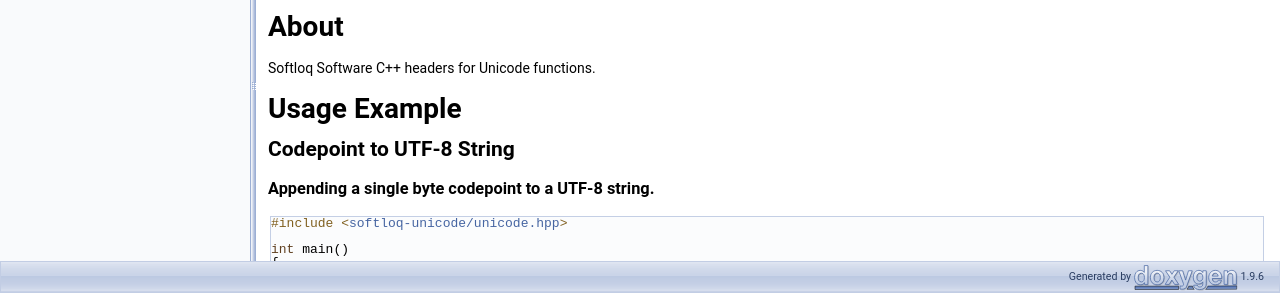
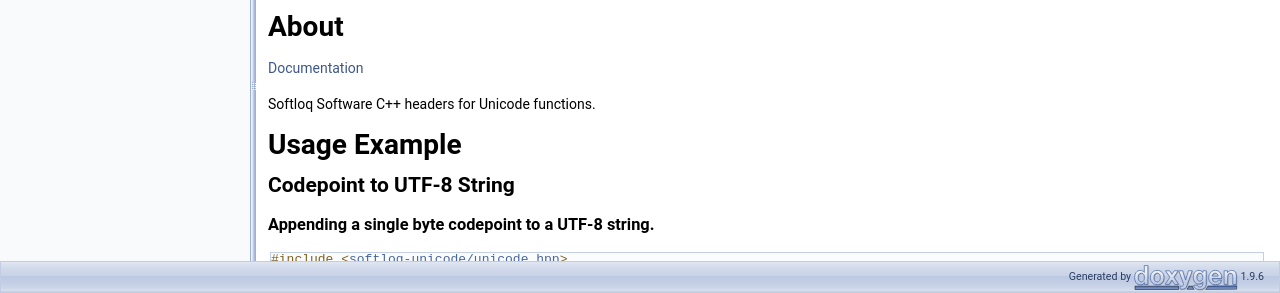
Before and after one commit to BrandonFoster/softloq-unicode-hpp, a plain HTML site: page index.html in a window 1280 px wide. Shown: the part 507-800 px from the top of the page. Drawn offline with Linux system fonts and the light colour scheme.

Commit message:
Deploying to docs from @ BrandonFoster/softloq-unicode-hpp@e8d8a2f25d9537882e5782e596b2fd7d76b98b05 🚀

```diff
--- a/index.html
+++ b/index.html
@@ -92,11 +92,12 @@ $(document).ready(function(){initNavTree('index.html',''); initResizable(); });
   <div class="headertitle"><div class="title">Softloq Unicode </div></div>
 </div><!--header-->
 <div class="contents">
-<div class="textblock"><p><a class="anchor" id="md__home_runner_work_softloq_unicode_hpp_softloq_unicode_hpp_README"></a> <a href="https://opensource.org/licenses/MIT"><img src="https://img.shields.io/badge/License-MIT-yellow.svg" alt="License: MIT" style="pointer-events: none;" class="inline"/></a> </p>
+<div class="textblock"><p><a class="anchor" id="md__home_runner_work_softloq_unicode_hpp_softloq_unicode_hpp_README"></a> <a href="https://github.com/BrandonFoster/softloq-unicode-hpp/actions/workflows/testing.yml"><img src="https://github.com/BrandonFoster/softloq-unicode-hpp/actions/workflows/testing.yml/badge.svg" alt="Unit-Testing" style="pointer-events: none;" class="inline"/></a> <a href="https://opensource.org/licenses/MIT"><img src="https://img.shields.io/badge/License-MIT-yellow.svg" alt="License: MIT" style="pointer-events: none;" class="inline"/></a></p>
 <h3><a class="anchor" id="autotoc_md0"></a>
 Version 1.0.3</h3>
 <h1><a class="anchor" id="autotoc_md1"></a>
 About</h1>
+<p><a href="https://brandonfoster.github.io/softloq-unicode-hpp/">Documentation</a></p>
 <p>Softloq Software C++ headers for Unicode functions.</p>
 <h1><a class="anchor" id="autotoc_md2"></a>
 Usage Example</h1>
```
